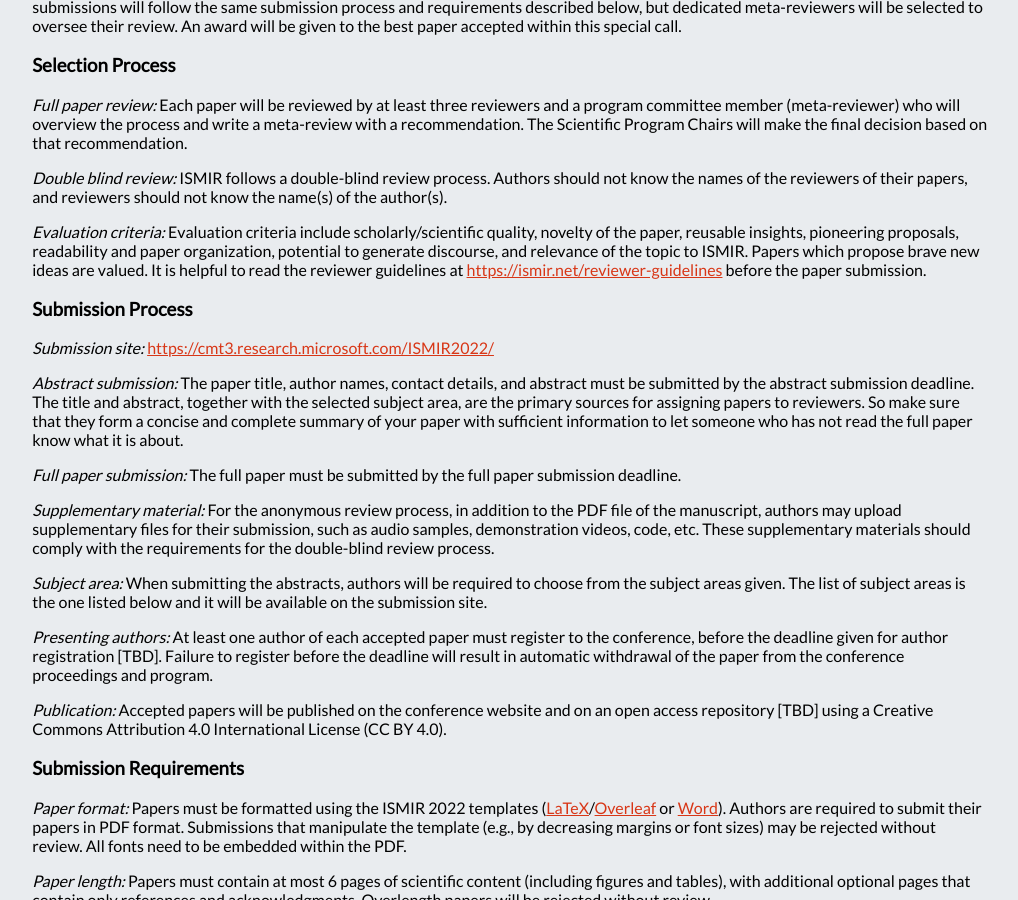
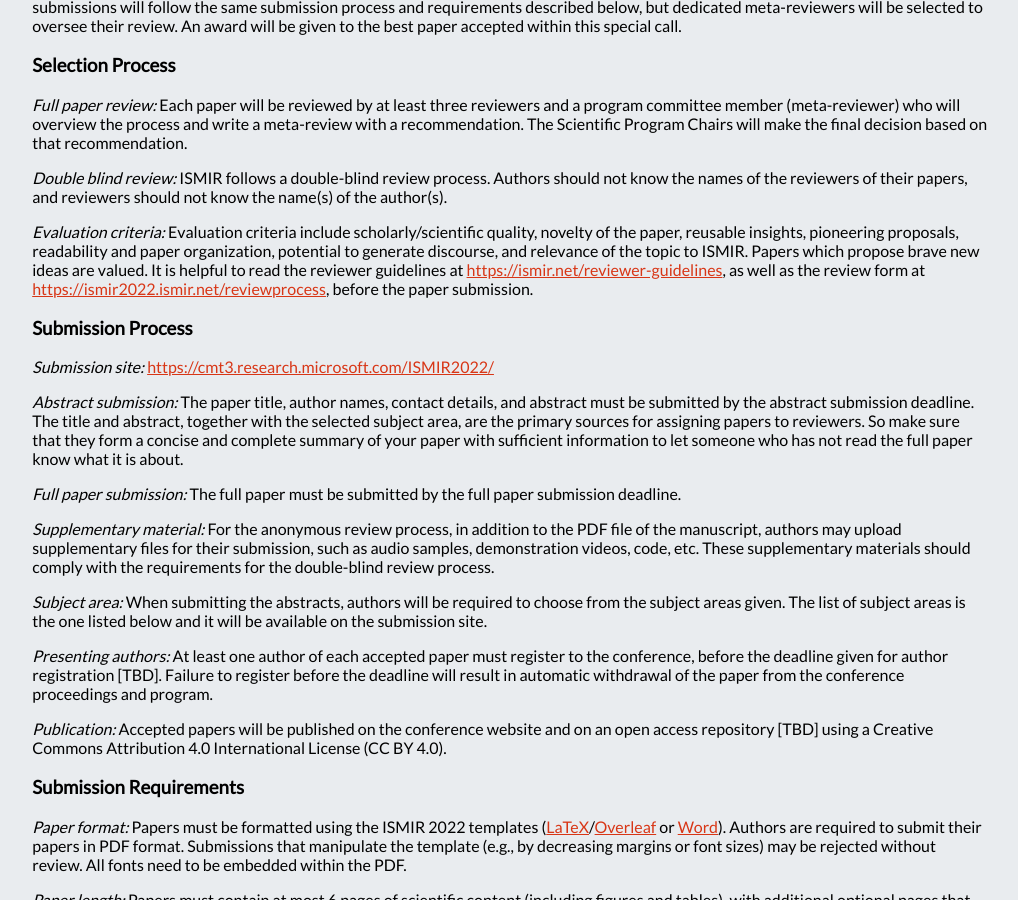
Before and after one commit to ismir2022/ismir2022.github.io, a Jekyll site: the page built from calls/cfp.md, in a window 1280 px wide and 900 px high, scrolled down 1459 px. Shown: the whole window, without its empty margins (155-1173 px from the left). Built offline with Jekyll 4.4.1, drawn with Linux system fonts in a browser that asks for light colours; nearby versions of some CDN libraries.

Commit message:
Updated the cfp with review form link

```diff
--- a/calls/cfp.md
+++ b/calls/cfp.md
@@ -38,7 +38,7 @@ _Full paper review:_ Each paper will be reviewed by at least three reviewers and
 
 _Double blind review:_ ISMIR follows a double-blind review process. Authors should not know the names of the reviewers of their papers, and reviewers should not know the name(s) of the author(s).
 
-_Evaluation criteria:_  Evaluation criteria include scholarly/scientific quality, novelty of the paper, reusable insights, pioneering proposals, readability and paper organization, potential to generate discourse, and relevance of the topic to ISMIR. Papers which propose brave new ideas are valued.  It is helpful to read the reviewer guidelines at [https://ismir.net/reviewer-guidelines](https://ismir.net/reviewer-guidelines) before the paper submission.
+_Evaluation criteria:_  Evaluation criteria include scholarly/scientific quality, novelty of the paper, reusable insights, pioneering proposals, readability and paper organization, potential to generate discourse, and relevance of the topic to ISMIR. Papers which propose brave new ideas are valued. It is helpful to read the reviewer guidelines at [https://ismir.net/reviewer-guidelines](https://ismir.net/reviewer-guidelines), as well as the review form at [https://ismir2022.ismir.net/reviewprocess](https://ismir2022.ismir.net/reviewprocess), before the paper submission.
 
 ### Submission Process
 _Submission site:_ [https://cmt3.research.microsoft.com/ISMIR2022/](https://cmt3.research.microsoft.com/ISMIR2022/)
```
